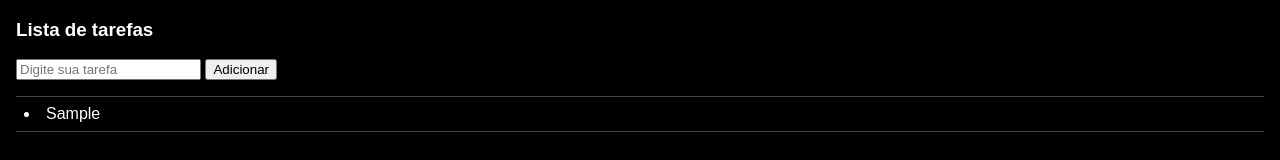
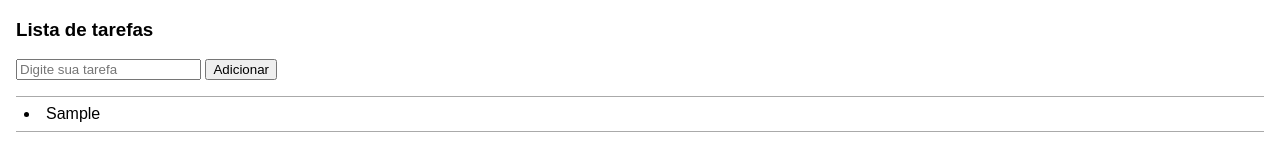
Before and after one commit to yrto/pi-web-browser-api, a plain HTML site: page aula-02-mini-projeto/index.html in a window 1280 px wide. Both pictures are taken after typing "Sample" into the empty fields and a click on the button "Adicionar". Drawn offline with Linux system fonts and the light colour scheme.

Commit message:
Ajustes do projeto de lista de tarefas

```diff
--- a/aula-02-mini-projeto/index.html
+++ b/aula-02-mini-projeto/index.html
@@ -13,7 +13,7 @@
         <input type="text" id="entrada" placeholder="Digite sua tarefa" />
         <button id="adicionar">Adicionar</button>
     </div>
-    <ul id="lista" class="list-group">
+    <ul id="lista">
     </ul>
 </body>
 
--- a/aula-02-mini-projeto/script.js
+++ b/aula-02-mini-projeto/script.js
@@ -11,7 +11,6 @@ function addList(newText) {
         const textNode = document.createTextNode(newText)
 
         listElement.appendChild(textNode)
-        listElement.classList.add("list-group-item")
         lista.appendChild(listElement)
 
         entrada.value = ""
--- a/aula-02-mini-projeto/style.css
+++ b/aula-02-mini-projeto/style.css
@@ -8,8 +8,6 @@ Quando apertado o botão o que foi escrito vai pra lista e o campo é limpo.
 */
 
 body {
-    background-color: black;
-    color: white;
     margin: 1em;
     font-family: sans-serif;
 }
@@ -19,9 +17,9 @@ ul { padding: 0; margin: 1em 0; }
 li {
     list-style-position: inside;
     padding: 0.5em;
-    border-top: 1px solid #444;
+    border-top: 1px solid #aaa;
 }
 
 li:last-child {
-    border-bottom: 1px solid #444;
+    border-bottom: 1px solid #aaa;
 }
```
